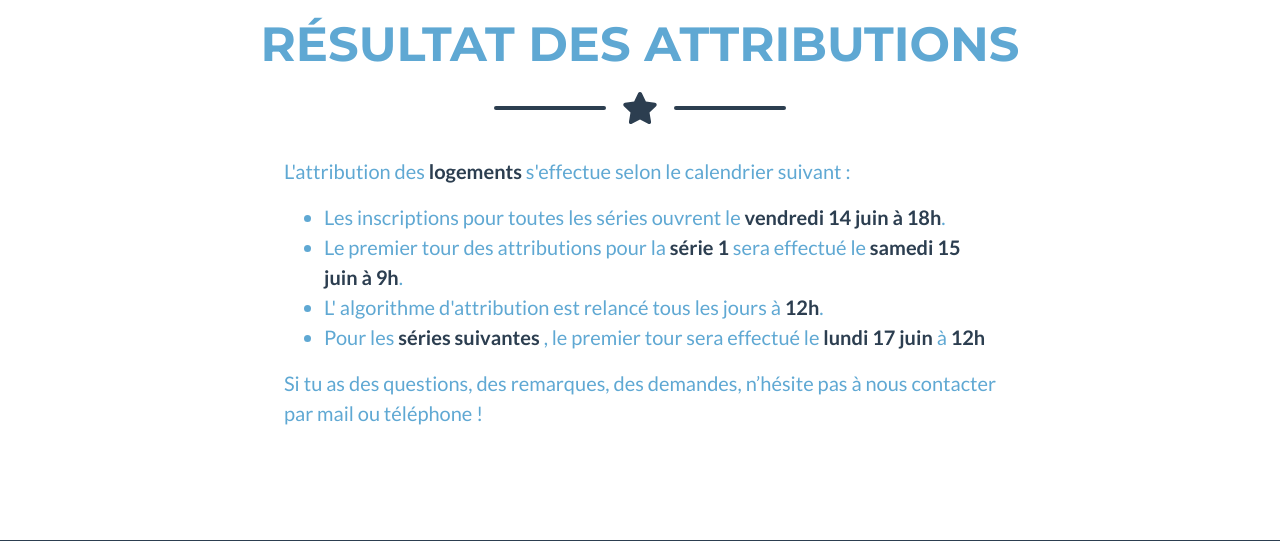
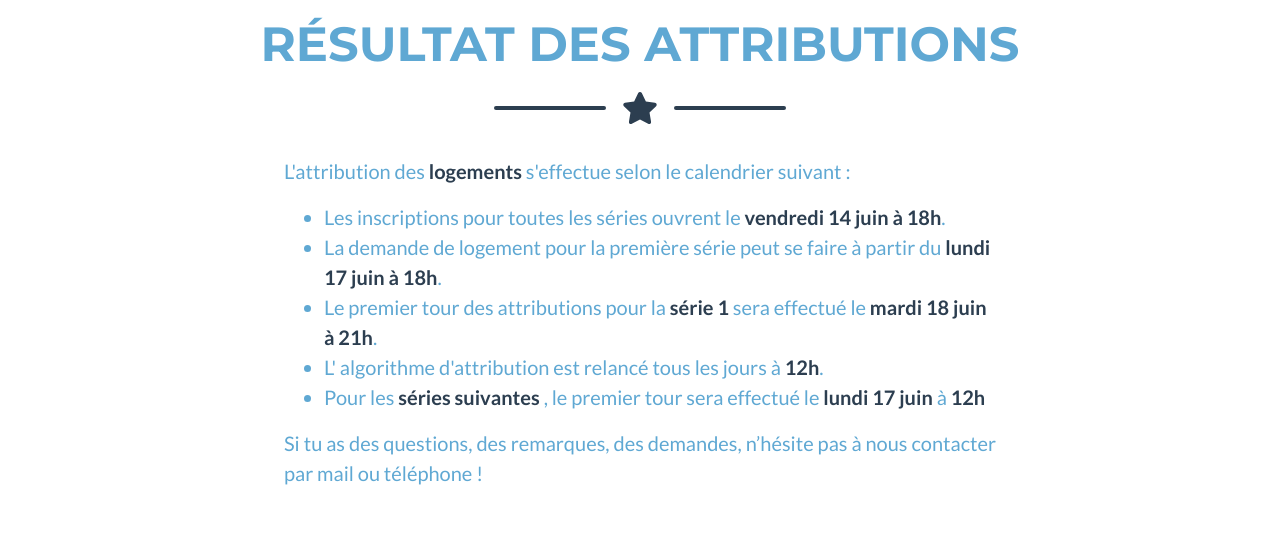
Before and after one commit to KIClubinfo/admissibles.enpc.org, a PHP site: page / in a window 1280 px wide. Shown: the part 4595-5136 px from the top of the page. Run offline with PHP 8.4, Linux system fonts and the light colour scheme; data that the repository does not hold is empty.

Commit message:
update dates (once again...)

```diff
--- a/php/index.php
+++ b/php/index.php
@@ -232,14 +232,15 @@
                         <p class="lead" style="text-align: justify">L\'attribution des <strong>logements</strong> s\'effectue selon le calendrier suivant :</p>
                         <ul class = "lead">
                             <li> Les inscriptions pour toutes les séries ouvrent le <strong>vendredi 14 juin à 18h</strong>. </li>
-                            <li> Le premier tour des attributions pour la <strong> série 1 </strong> sera effectué le <strong>samedi 15 juin à 9h</strong>. </li>
+                            <li> La demande de logement pour la première série peut se faire à partir du <strong>lundi 17 juin à 18h</strong>. </li>
+                            <li> Le premier tour des attributions pour la <strong> série 1 </strong> sera effectué le <strong>mardi 18 juin à 21h</strong>. </li>
                             <li> L\' algorithme d\'attribution est relancé tous les jours à <strong>12h</strong>.
                             <li> Pour les <strong> séries suivantes </strong>, le premier tour sera effectué le <strong> lundi 17 juin </strong> à <strong> 12h </strong> </li>
                         </ul>
 
                         <p class="lead" style="text-align: justify">Si tu as des questions, des remarques, des demandes, n’hésite pas à nous contacter par mail ou téléphone !
                         <!-------
-                        <br/> Télécharges le <strong>planning de la semaine </strong> et rejoins-nous aussi sur le <strong>groupe Facebook</strong> et la <strong> page Instagram </strong> dédiés aux admissibles passant leurs oraux aux Ponts!</p>
+                        <br/> Télécharge le <strong>planning de la semaine </strong> et rejoins-nous aussi sur le <strong>groupe Facebook</strong> et la <strong> page Instagram </strong> dédiés aux admissibles passant leurs oraux aux Ponts!</p>
 
                         <div class="text-center mt-4">
                             <a class="btn btn-xl btn-primary" style="margin:1rem" href="assets/img/planning_semaine_1.jpg" target="_blank" rel="noopener noreferrer"> Télécharges le planning de la semaine </a>
--- a/php/inscription.php
+++ b/php/inscription.php
@@ -129,7 +129,7 @@
                                 <div class="control-group">
                                     <div class="form-group">
                                         <div>
-                                            <input type="checkbox" id="engagement" name="engagement" required="required"> &nbsp Je certifie l\'exactitude des informations renseignées et suis conscient que tout abus peut entraîner des poursuites. </input>
+                                            <input type="checkbox" id="engagement" name="engagement" required="required"> &nbsp Je certifie l\'exactitude des informations renseignées. Je suis conscient que tout abus peut entraîner des poursuites. En partiulier, un seul compte par candidat est autorisé. </input>
                                         </div>
                                         <p class="help-block text-danger"></p>
                                     </div>
```
